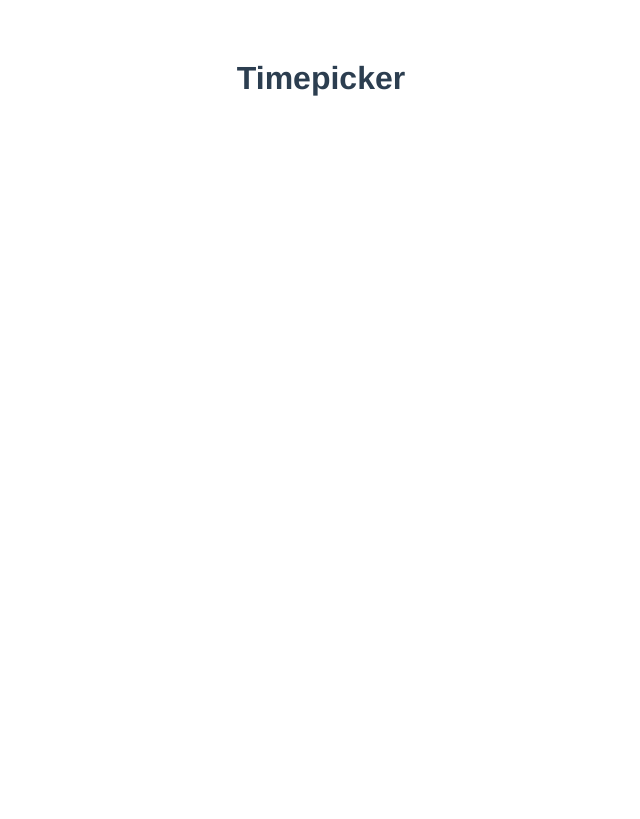
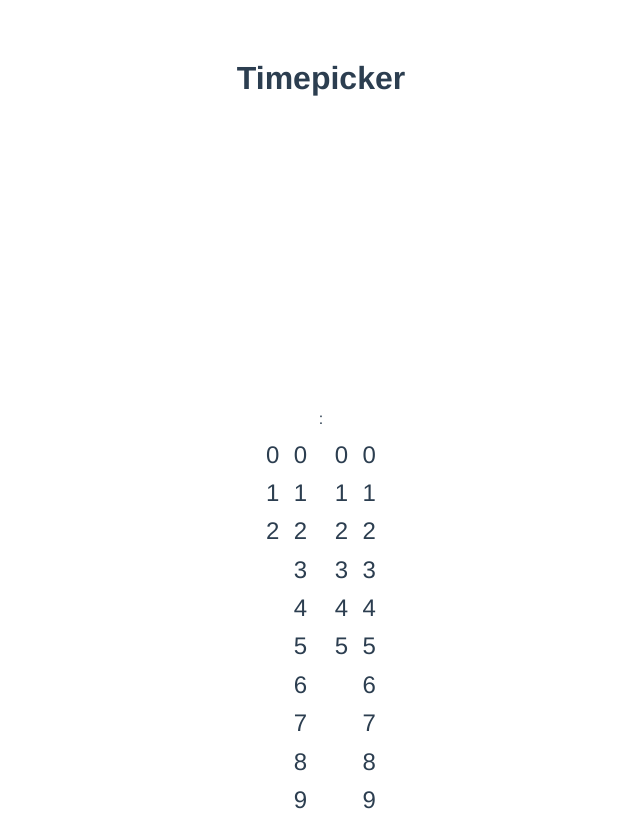
Before and after one commit to thejoeejoee/ITU-VUT-BIT-2018-2019, a Vue app: page / in a window 1280 px wide. Shown: the whole page, without its empty margins (319-959 px from the left). Built offline with nearby package versions, Linux system fonts and the light colour scheme.

Commit message:
First timepicker component

```diff
--- a/package.json
+++ b/package.json
@@ -7,6 +7,8 @@
     "build": "vue-cli-service build"
   },
   "dependencies": {
+    "node-sass": "^4.9.4",
+    "sass-loader": "^7.1.0",
     "vue": "^2.5.17",
     "vuex": "^3.0.1"
   },
--- a/src/App.vue
+++ b/src/App.vue
@@ -1,12 +1,17 @@
 <template>
     <div id="app">
         <h1>Timepicker</h1>
+
+        <xkolar71></xkolar71>
     </div>
 </template>
 
 <script>
+    import xkolar71 from './components/xkolar71'
 
-    export default {}
+    export default {
+        components: {xkolar71}
+    }
 </script>
 
 <style>
--- /dev/null
+++ b/src/components/xkolar71.vue
@@ -0,0 +1,70 @@
+<template>
+    <div class="Selector__container">
+        <div class="Selector">
+            <div class="Selector__slider" :style="{top: (-(2.4)*(active[0]-1)) + 'em'}">
+                <span v-for="i in 3" @click="set(0, i)" :class="{active: active[0] === i}">{{ (i - 1) }}</span>
+            </div>
+        </div>
+        <div class="Selector">
+            <div class="Selector__slider" :style="{top: (-(2.4)*(active[1]-1)) + 'em'}">
+                <span v-for="i in 10" @click="set(1, i)" :class="{active: active[1] === i}">{{ (i - 1) }}</span>
+            </div>
+        </div>
+        :
+        <div class="Selector">
+            <div class="Selector__slider" :style="{top: (-(2.4)*(active[2]-1)) + 'em'}">
+                <span v-for="i in 6" @click="set(2, i)" :class="{active: active[2] === i}">{{ (i - 1) }}</span>
+            </div>
+        </div>
+        <div class="Selector">
+            <div class="Selector__slider" :style="{top: (-(2.4)*(active[3]-1)) + 'em'}">
+                <span v-for="i in 10" @click="set(3, i)" :class="{active: active[3] === i}">{{ (i - 1) }}</span>
+            </div>
+        </div>
+    </div>
+</template>
+
+<script>
+    export default {
+        name: "xkolar71",
+        data: () => ({
+            active: Array(4).fill(null)
+        }),
+        methods: {
+            set(col, i) {
+                this.$set(this.active, col, i);
+            }
+        }
+    }
+</script>
+
+<style scoped lang="scss">
+    .Selector {
+        display: inline-block;
+        &__container {
+            margin-top: 300px;
+        }
+        &__slider {
+            position: relative;
+
+            transition: all ease 500ms;
+            display: flex;
+            flex-direction: column;
+            SPAN {
+                cursor: pointer;
+                font-size: 1.5em;
+                flex: 1 1 auto;
+                border-radius: 100%;
+                padding: .3em;
+                transition: all ease 500ms;
+                height: 1em;
+                line-height: 1em;
+                &.active {
+                    background-color: dodgerblue;
+                    color: white;
+                }
+            }
+        }
+
+    }
+</style>
--- a/src/main.js
+++ b/src/main.js
@@ -2,9 +2,17 @@ import Vue from 'vue'
 import App from './App.vue'
 import store from './store'
 
-Vue.config.productionTip = false
+Vue.config.productionTip = false;
+
+Number.prototype.pad = function (size) {
+    var s = String(this);
+    while (s.length < (size || 2)) {
+        s = "0" + s;
+    }
+    return s;
+};
 
 new Vue({
-  store,
-  render: h => h(App)
-}).$mount('#app')
+    store,
+    render: h => h(App)
+}).$mount('#app');
```
Also changed, not shown: 1 other file (tests, documents, lock files or other folders).
